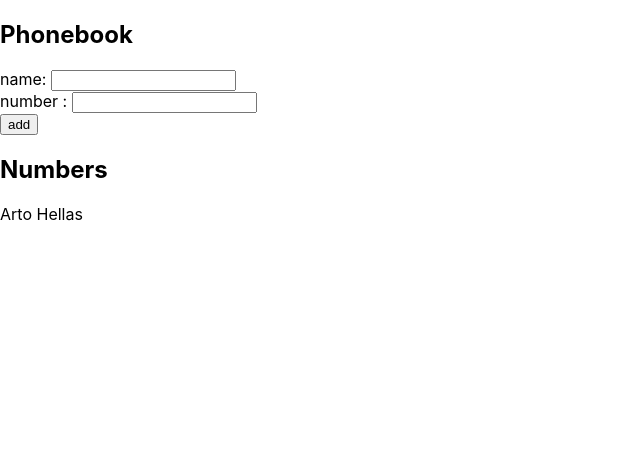
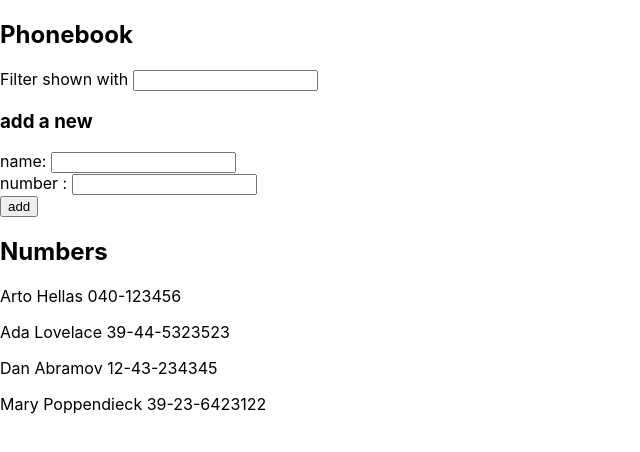
Before and after one commit to AmirAkhoundi85/Part-2, a React (Create React App) app: page / in a window 1280 px wide. Shown: the top 452 px of the page, without its empty margins (0-640 px from the left). Built offline with nearby package versions, Linux system fonts and the light colour scheme.

Commit message:
completed 2-9

```diff
--- a/src/App.js
+++ b/src/App.js
@@ -3,9 +3,15 @@ import "./App.css";
 import CoursesList from "./components/CoursesList";
 
 function App() {
-   const [persons, setPersons] = useState([{ name: "Arto Hellas", phone: "" }]);
+  const [persons, setPersons] = useState([
+    { name: "Arto Hellas", number: "040-123456", id: 1 },
+    { name: "Ada Lovelace", number: "39-44-5323523", id: 2 },
+    { name: "Dan Abramov", number: "12-43-234345", id: 3 },
+    { name: "Mary Poppendieck", number: "39-23-6423122", id: 4 },
+  ]);
    const [newName, setNewName] = useState("");
    const [phone, setPhone] = useState("");
+   const [searchTerm, setSearchTerm] = useState("");
 
    const getName = (e) => {
      setNewName(e.target.value);
@@ -34,6 +40,13 @@ function App() {
      setNewName("");
      setPhone("");
    };
+   const handelSearch = (e)=>{
+    setSearchTerm(e.target.value)
+   }
+
+   const filteredPersons = persons.filter((person) =>
+     person.name.toLowerCase().includes(searchTerm.toLowerCase())
+   );
 
 
    return (
@@ -41,15 +54,26 @@ function App() {
        <h2>Phonebook</h2>
        <form onSubmit={addName}>
          <div>
+           Filter shown with{" "}
+           <input value={searchTerm} onChange={handelSearch} />
+         </div>
+         <div>
+           <h3>add a new</h3>
            name: <input value={newName} onChange={getName} />
          </div>
-         <div>number : <input value={phone} onChange={getNumber}  /></div>
+         <div>
+           number : <input value={phone} onChange={getNumber} />
+         </div>
          <div>
            <button type="submit">add</button>
          </div>
        </form>
        <h2>Numbers</h2>
-       {persons.map((item)=><p>{item.name}</p>)}
+       {filteredPersons.map((item, index) => (
+         <p key={index}>
+           {item.name} {item.number}
+         </p>
+       ))}
      </div>
    );
    }
```
